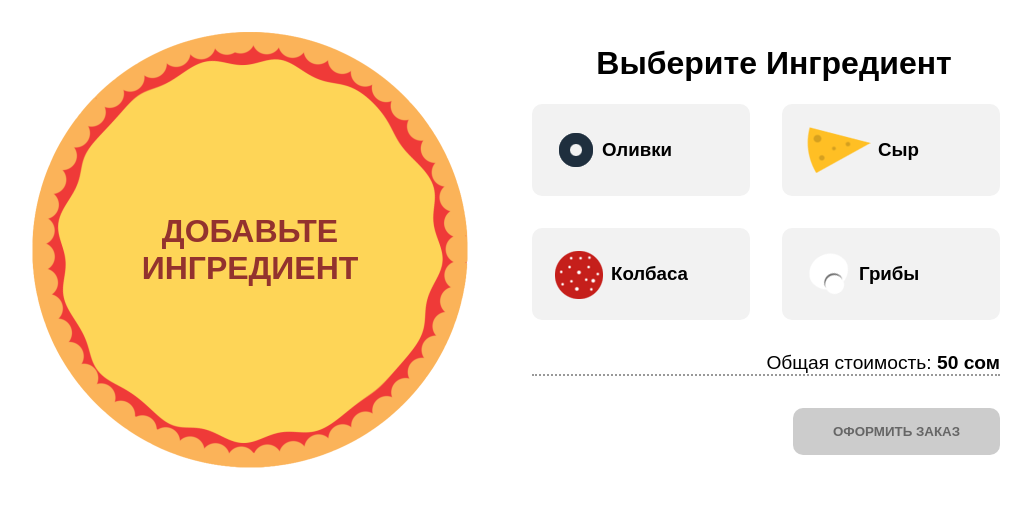
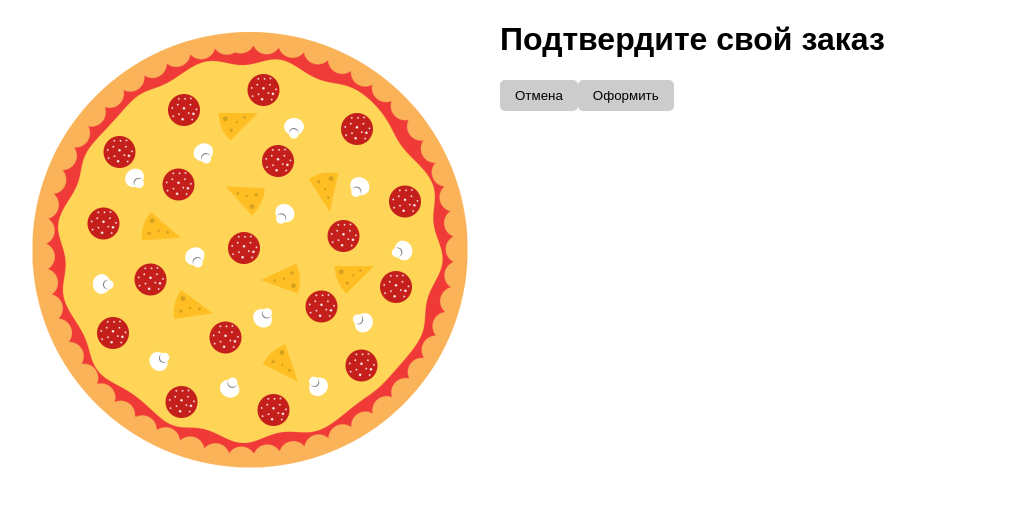
Before and after one commit to Commondore/pizza-ts-24, a React (Vite) app: page /checkout in a window 1280 px wide. Shown: the top 506 px of the page, without its empty margins (140-1171 px from the left). Built offline with nearby package versions, Linux system fonts and the light colour scheme.

Commit message:
add routing

```diff
--- a/package.json
+++ b/package.json
@@ -12,7 +12,8 @@
   "dependencies": {
     "clsx": "^2.1.0",
     "react": "^18.2.0",
-    "react-dom": "^18.2.0"
+    "react-dom": "^18.2.0",
+    "react-router-dom": "^6.22.0"
   },
   "devDependencies": {
     "@types/node": "^20.11.16",
--- a/src/App.tsx
+++ b/src/App.tsx
@@ -1,10 +1,15 @@
+import CheckoutPage from "@pages/CheckoutPage";
 import PizzaPage from "@pages/PizzaPage";
+import { Routes, Route } from "react-router-dom";
 
 function App() {
   return (
-    <>
-      <PizzaPage />
-    </>
+    <Routes>
+      <Route path="/" element={<PizzaPage />} />
+      <Route path="/checkout" element={<CheckoutPage />} />
+
+      <Route path="*" element={<h1>Not Found</h1>} />
+    </Routes>
   );
 }
 
--- /dev/null
+++ b/src/components/Checkout/CheckoutSummary.tsx
@@ -0,0 +1,24 @@
+import Pizza from "@components/Pizza/Pizza";
+import Button from "@shared/UI/Button/Button";
+
+interface CheckoutSummaryProps {
+  ings: string[];
+}
+const CheckoutSummary = ({
+  ings,
+}: CheckoutSummaryProps) => {
+  return (
+    <>
+      <Pizza ings={ings} />
+      <div>
+        <h1>Подтвердите свой заказ</h1>
+        <div>
+          <Button click={() => {}}>Отмена</Button>
+          <Button click={() => {}}>Оформить</Button>
+        </div>
+      </div>
+    </>
+  );
+};
+
+export default CheckoutSummary;
--- /dev/null
+++ b/src/components/Checkout/index.tsx
@@ -0,0 +1,28 @@
+import { useState } from "react";
+import styles from "./style.module.css";
+import CheckoutSummary from "@components/Checkout/CheckoutSummary";
+
+export interface IIngs {
+  [key: string]: number;
+}
+
+const Checkout = () => {
+  const [ings, setIngs] = useState<IIngs>({
+    cheese: 1,
+    sausage: 1,
+    olives: 0,
+    mushrooms: 1,
+  });
+  const filtredIngredients = () => {
+    return Object.keys(ings).filter((ingName) => {
+      return ings[ingName] > 0;
+    });
+  };
+  return (
+    <div className={styles.checkout}>
+      <CheckoutSummary ings={filtredIngredients()} />
+    </div>
+  );
+};
+
+export default Checkout;
--- /dev/null
+++ b/src/components/Checkout/style.module.css
@@ -0,0 +1,6 @@
+.checkout {
+  margin: 0 auto;
+  max-width: 1000px;
+  display: grid;
+  grid-template-columns: minmax(500px, 1fr) 1fr;
+}
--- a/src/main.tsx
+++ b/src/main.tsx
@@ -1,10 +1,15 @@
-import React from 'react'
-import ReactDOM from 'react-dom/client'
-import App from './App.tsx'
-import './index.css'
+import React from "react";
+import ReactDOM from "react-dom/client";
+import App from "./App.tsx";
+import { BrowserRouter } from "react-router-dom";
+import "./index.css";
 
-ReactDOM.createRoot(document.getElementById('root')!).render(
+ReactDOM.createRoot(
+  document.getElementById("root")!
+).render(
   <React.StrictMode>
-    <App />
-  </React.StrictMode>,
-)
+    <BrowserRouter>
+      <App />
+    </BrowserRouter>
+  </React.StrictMode>
+);
--- /dev/null
+++ b/src/pages/CheckoutPage.tsx
@@ -0,0 +1,7 @@
+import Checkout from "@components/Checkout";
+
+const CheckoutPage = () => {
+  return <Checkout />;
+};
+
+export default CheckoutPage;
```
Also changed, not shown: 1 other file (tests, documents, lock files or other folders).
